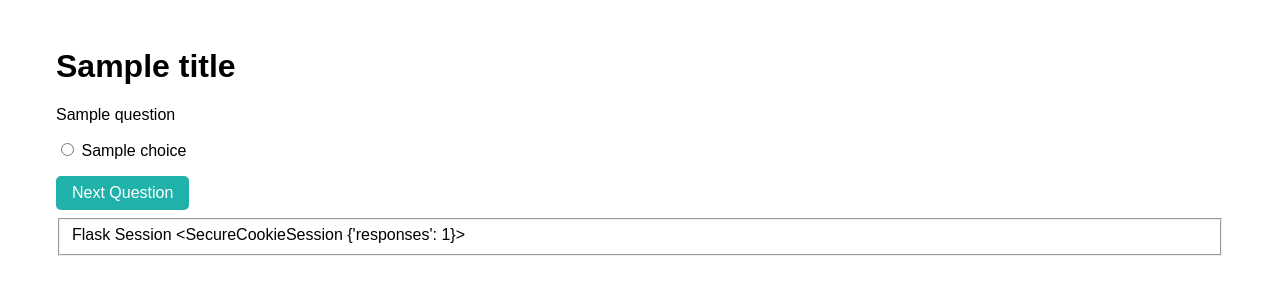
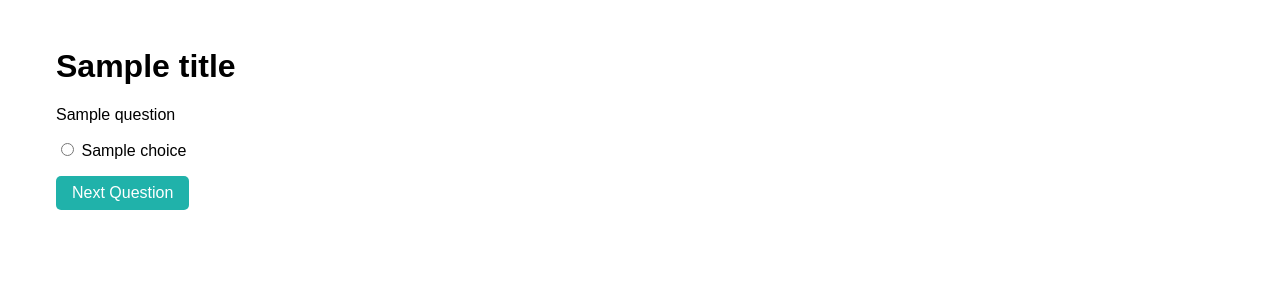
Before and after one commit to quentinikeno/Springboard-SEC-Unit-19-3-Flask-Tools-Exercise, a Flask app: template templates/question.html in a window 1280 px wide. Shown: the top 300 px of the page. Run offline with Flask 2, Linux system fonts and the light colour scheme; the visitor is signed in with stand-in values (Sample User, id 1); the template is opened without the code that fills it: most values are stand-ins (such as "Sample title", 1, 10 or a date in 2020).

Commit message:
Remove debugging html

```diff
--- a/templates/question.html
+++ b/templates/question.html
@@ -20,10 +20,4 @@ content %}
 	<input type="hidden" name="q_number" value="{{q_number}}" />
 	<button type="submit">Next Question</button>
 </form>
-
-{# For demo purposes, show our sessions #} {% if session %}
-<fieldset>
-	<label>Flask Session</label>
-	{{ session }}
-</fieldset>
-{% endif %} {% endblock %}
+{% endblock %}
```
